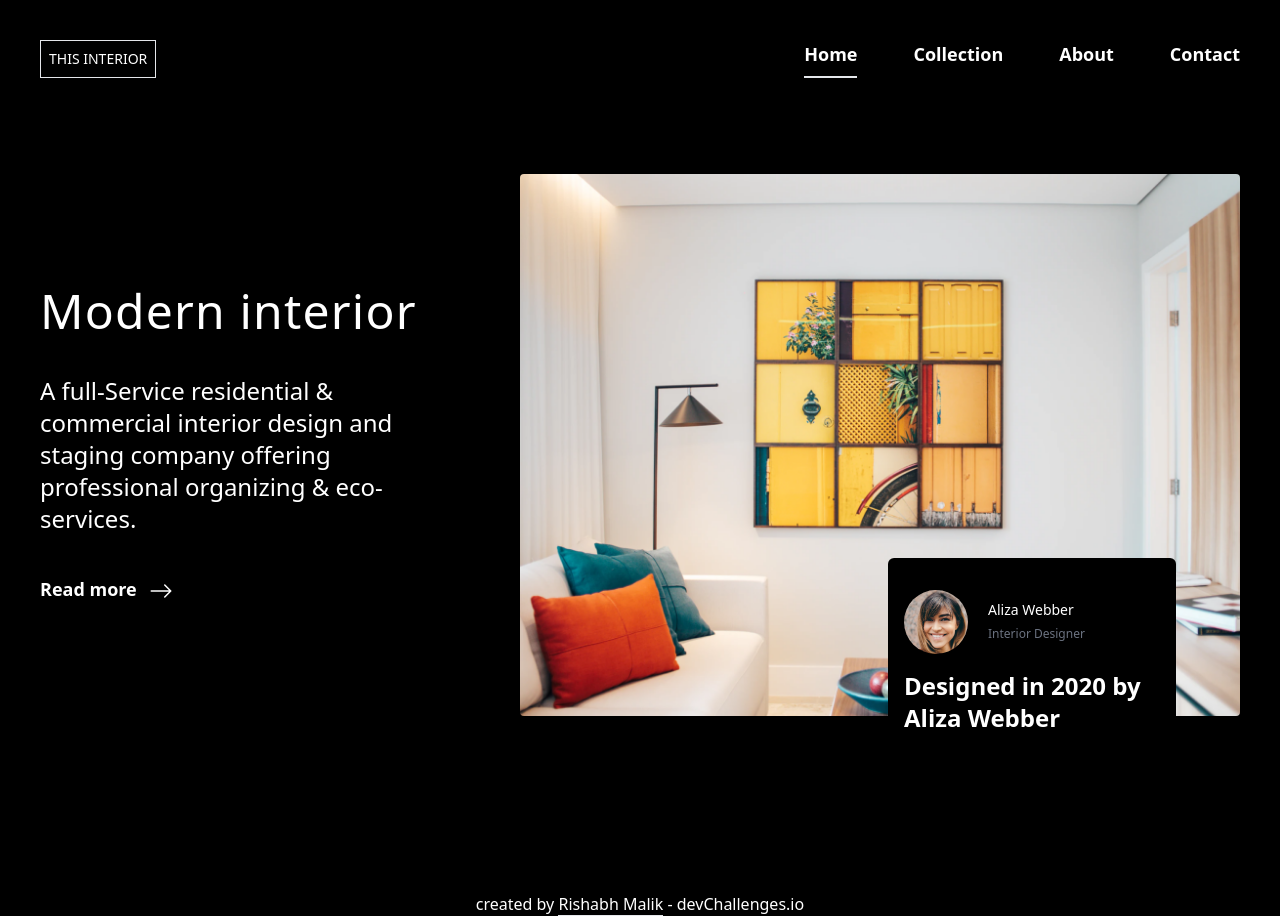
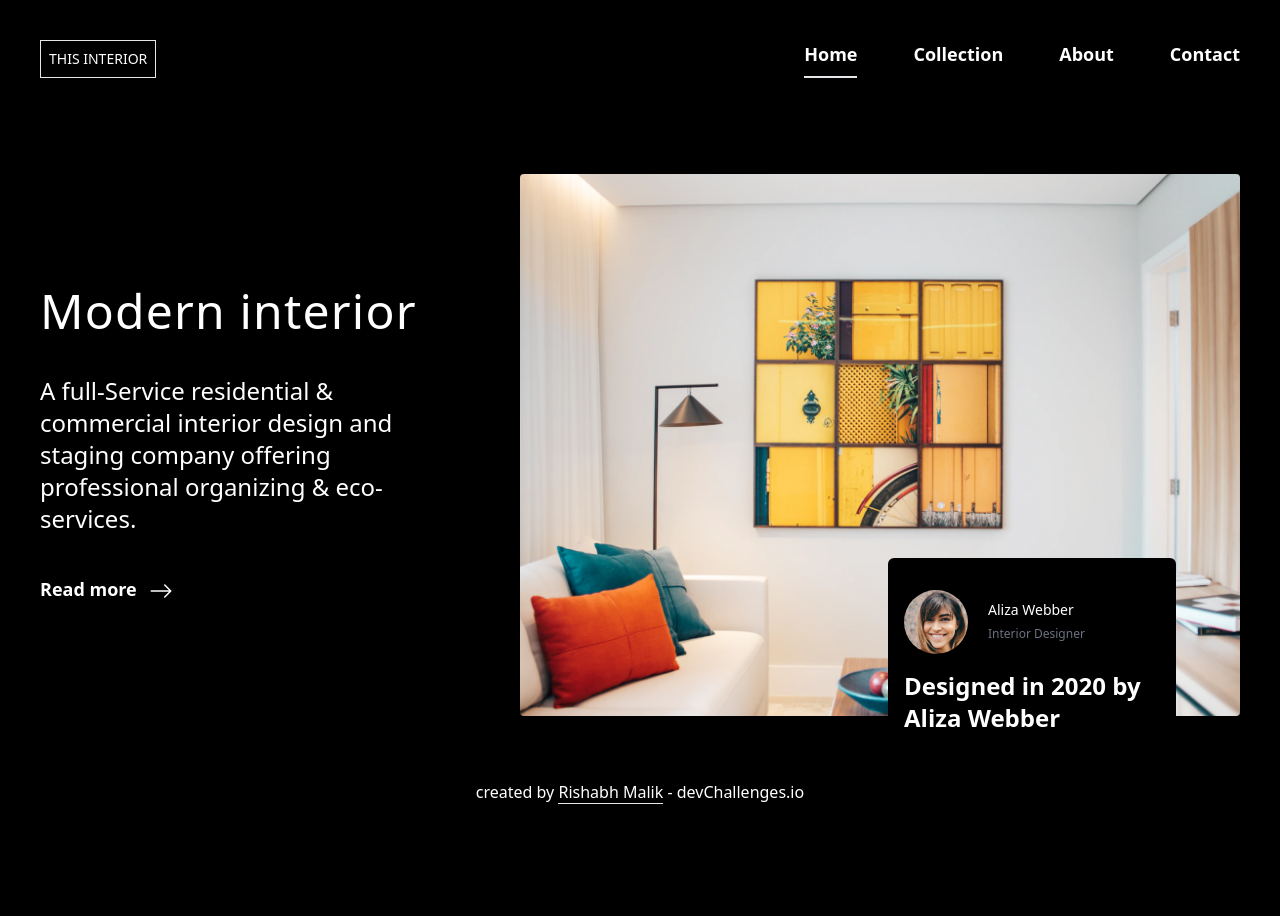
Before and after one commit to Ri5ha6h/InteriorConsultant, a React (Vite) app: page / in a window 1280 px wide. After the commit the page ends 804 px from the top, so only its background shows below. Built offline with nearby package versions, Linux system fonts and the light colour scheme.

Commit message:
small change in app file

```diff
--- a/src/App.tsx
+++ b/src/App.tsx
@@ -4,10 +4,10 @@ import Navbar from './components/Navbar';
 
 const App = () => {
   return (
-    <div className='relative h-screen p-10 text-white bg-black'>
+    <div className='relative h-screen p-10 text-white'>
       <Navbar />
       <Home />
-      <div className='flex items-end justify-center mt-36 xs:mt-44 xl:mt-60'>
+      <div className='flex items-end justify-center mt-36 xs:mt-16'>
         <p>
           created by{' '}
           <a
```
